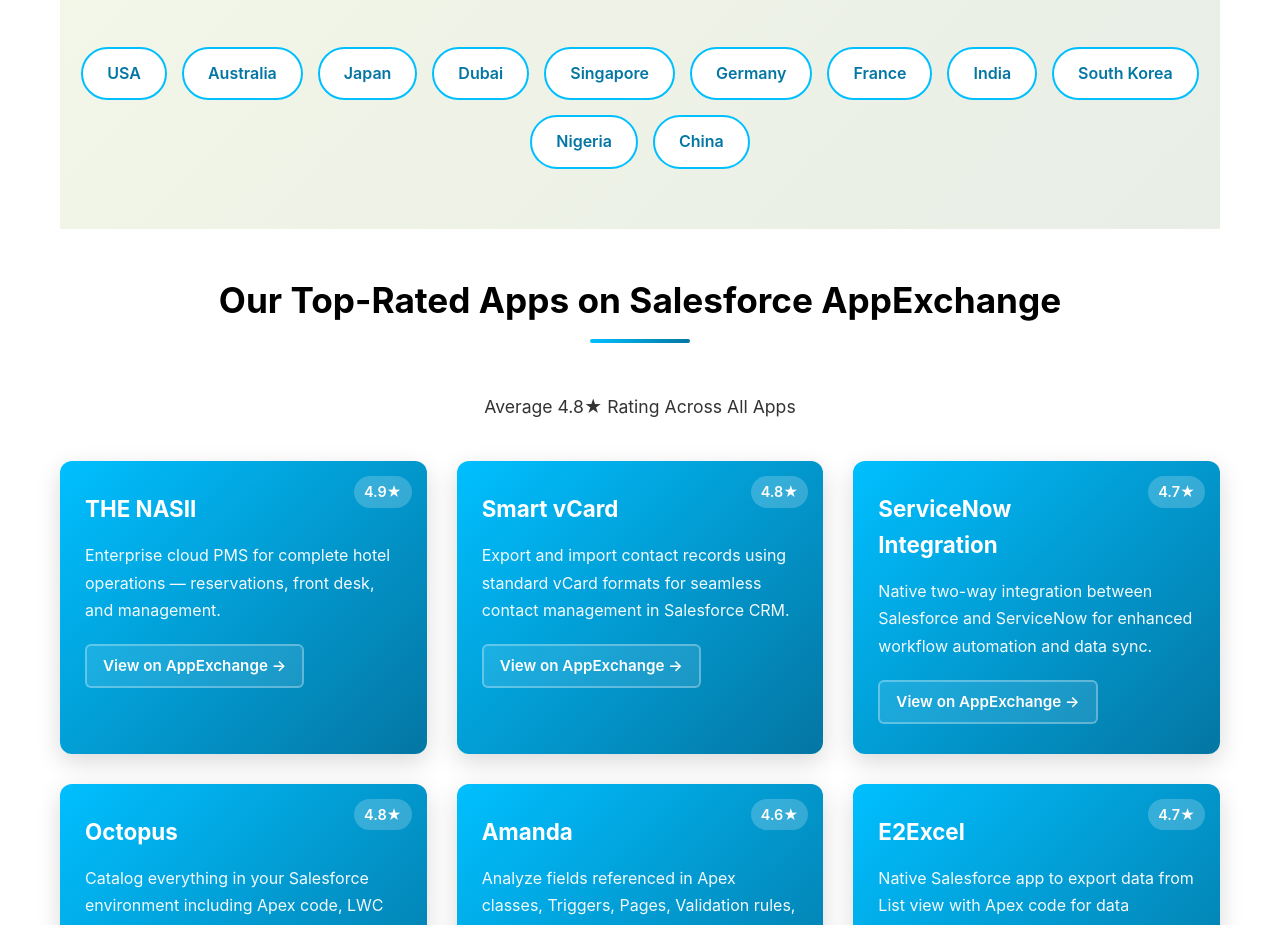
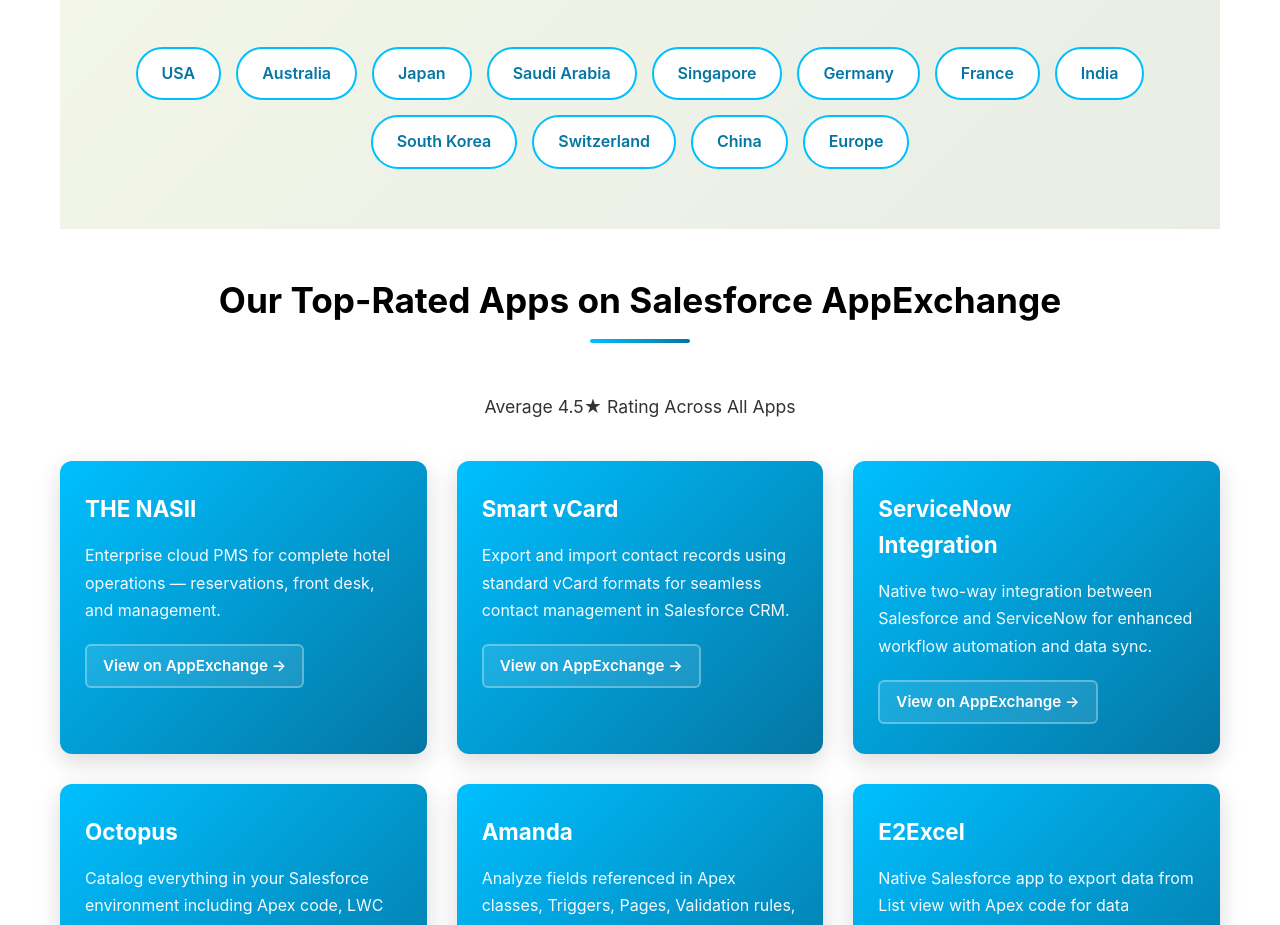
Before and after one commit to vinayshama-codes/seo-optimized-page, a plain HTML site: page index.html in a window 1280 px wide. Shown: the part 1875-2800 px from the top of the page. Drawn offline with Linux system fonts and the light colour scheme.

Commit message:
minor changes fixed

```diff
--- a/index.html
+++ b/index.html
@@ -4,8 +4,6 @@
     <meta charset="UTF-8">
     <meta name="viewport" content="width=device-width, initial-scale=1.0">
 
-    <link rel="preconnect" href="https://fonts.googleapis.com">
-    <link rel="dns-prefetch" href="https://fonts.googleapis.com">
 
     <title>Best Salesforce Partner in India | Astrea IT Services</title>
     <meta name="description" content="Astrea IT Services is the Official Salesforce Crest Partner and the Best Salesforce Partner in India, proven by 100+ implementations and 95% client retention. Get a free consultation today.">
@@ -358,16 +356,6 @@
     box-shadow: 0 12px 35px rgba(0, 0, 0, 0.2);
 }
 
-.app-rating {
-    position: absolute;
-    top: 15px;
-    right: 15px;
-    background: rgba(255, 255, 255, 0.2);
-    padding: 4px 10px;
-    border-radius: 20px;
-    font-size: 0.9rem;
-    font-weight: 600;
-}
 
 .app-title {
     font-size: 1.4rem;
@@ -915,7 +903,7 @@
                 <p> Ready to transform your business with Salesforce?</p>
                 <div>
                     <div class="cta-button phone">
-                        📞 Call Now: +91 XXX XXX XXXX
+                       support@astreait.com
                     </div>
                     <a href="https://astreait.com/contact-us/" class="cta-button">
                         📧 Get Free Salesforce Consultation
@@ -998,54 +986,49 @@
                 <span class="city-tag">USA</span>
                 <span class="city-tag">Australia</span>
                 <span class="city-tag">Japan</span>
-                <span class="city-tag">Dubai</span>
+                <span class="city-tag">Saudi Arabia</span>
                 <span class="city-tag">Singapore</span>
                 <span class="city-tag">Germany</span>
                 <span class="city-tag">France</span>
                 <span class="city-tag">India</span>
                 <span class="city-tag">South Korea</span>
-                <span class="city-tag">Nigeria</span>
+                <span class="city-tag">Switzerland</span>
                 <span class="city-tag">China</span>
+                <span class="city-tag">Europe</span>
             </div>
         </section>
 
         <!-- AppExchange Apps Section -->
         <section class="section" id="apps">
             <h2 class="section-title">Our Top-Rated Apps on Salesforce AppExchange</h2>
-            <p style="text-align: center; margin-bottom: 40px; color: #333; font-size: 1.1rem;">Average 4.8★ Rating Across All Apps</p>
+            <p style="text-align: center; margin-bottom: 40px; color: #333; font-size: 1.1rem;">Average 4.5★ Rating Across All Apps</p>
             <div class="apps-grid">
                 <div class="app-card">
-                    <div class="app-rating">4.9★</div>
                     <h3 class="app-title">THE NASII</h3>
                     <p class="app-description">Enterprise cloud PMS for complete hotel operations — reservations, front desk, and management.</p>
                     <a href="https://appexchange.salesforce.com/appxListingDetail?listingId=a0N3000000B5kmqEAB" class="app-link" target="_blank" rel="noopener nofollow">View on AppExchange →</a>
                 </div>
                 <div class="app-card">
-                    <div class="app-rating">4.8★</div>
                     <h3 class="app-title">Smart vCard</h3>
                     <p class="app-description">Export and import contact records using standard vCard formats for seamless contact management in Salesforce CRM.</p>
                     <a href="https://appexchange.salesforce.com/appxListingDetail?listingId=a0N300000059QzdEAE" class="app-link" target="_blank" rel="noopener nofollow">View on AppExchange →</a>
                 </div>
                 <div class="app-card">
-                    <div class="app-rating">4.7★</div>
                     <h3 class="app-title">ServiceNow Integration</h3>
                     <p class="app-description">Native two-way integration between Salesforce and ServiceNow for enhanced workflow automation and data sync.</p>
                     <a href="https://appexchange.salesforce.com/appxListingDetail?listingId=a0N3A00000EJSTGUA5" class="app-link" target="_blank" rel="noopener nofollow">View on AppExchange →</a>
                 </div>
                 <div class="app-card">
-                    <div class="app-rating">4.8★</div>
                     <h3 class="app-title">Octopus</h3>
                     <p class="app-description">Catalog everything in your Salesforce environment including Apex code, LWC components, workflows, and data models.</p>
                     <a href="https://appexchange.salesforce.com/appxListingDetail?listingId=a0N3000000B5cEKEAZ" class="app-link" target="_blank" rel="noopener nofollow">View on AppExchange →</a>
                 </div>
                 <div class="app-card">
-                    <div class="app-rating">4.6★</div>
                     <h3 class="app-title">Amanda</h3>
                     <p class="app-description">Analyze fields referenced in Apex classes, Triggers, Pages, Validation rules, and Workflow Rules for better administration.</p>
                     <a href="https://appexchange.salesforce.com/appxListingDetail?listingId=a0N3A00000E1hcOUAR" class="app-link" target="_blank" rel="noopener nofollow">View on AppExchange →</a>
                 </div>
                 <div class="app-card">
-                    <div class="app-rating">4.7★</div>
                     <h3 class="app-title">E2Excel</h3>
                     <p class="app-description">Native Salesforce app to export data from List view with Apex code for data extraction and reporting needs.</p>
                     <a href="https://appexchange.salesforce.com/appxListingDetail?listingId=a0N3A00000EiQgNUAV" class="app-link" target="_blank" rel="noopener nofollow">View on AppExchange →</a>
@@ -1179,7 +1162,7 @@
                 </ul>
 
                 <p style="margin-top: 30px; font-size: 1.2rem; color: #000; font-weight: 600; text-align: center;">
-                    As a leading <strong>Salesforce Partner in India</strong> serving clients across <strong>USA, Australia, France, China, India</strong> and all major countries, we deliver world-class Salesforce solutions tailored for businesses.
+                    As a leading <strong>Salesforce Partner in India</strong> serving clients across <strong>USA, Australia, Europe, Saudi Arabia, India</strong> and all major countries, we deliver world-class Salesforce solutions tailored for businesses.
                 </p>
             </div>
         </section>
```
